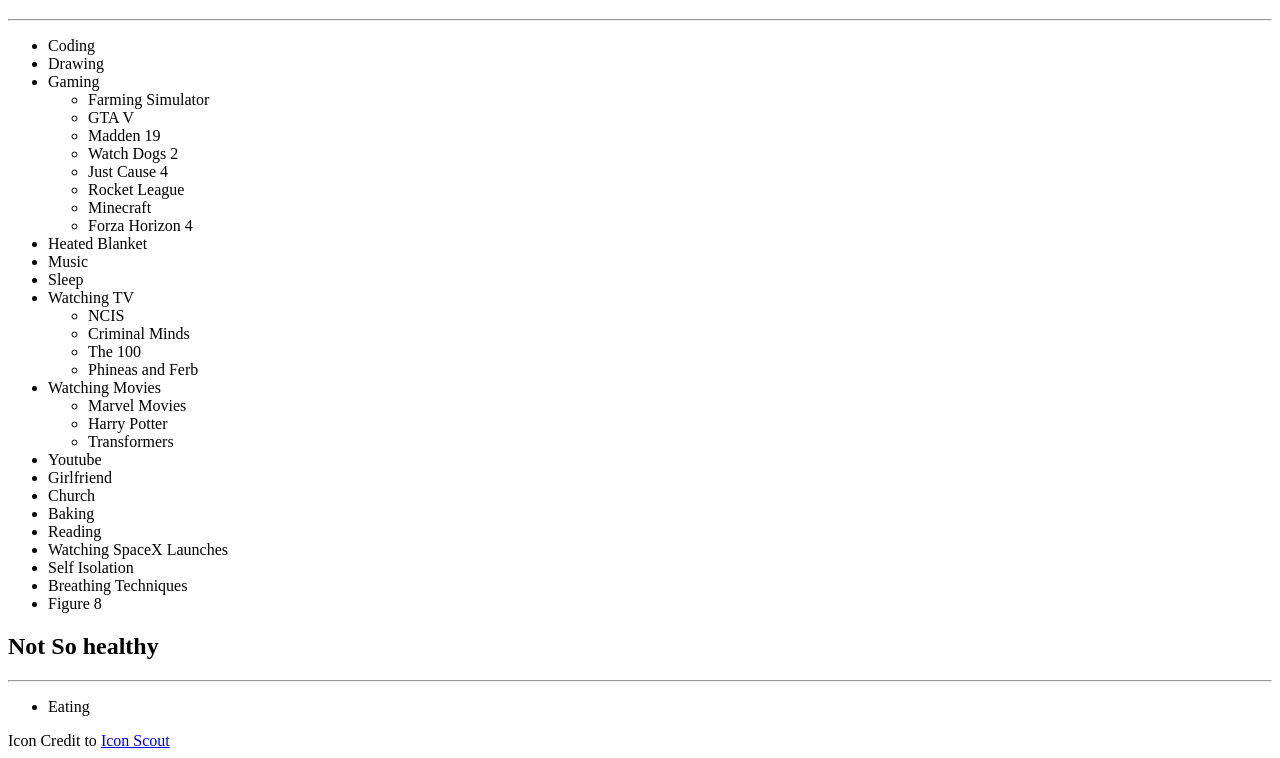
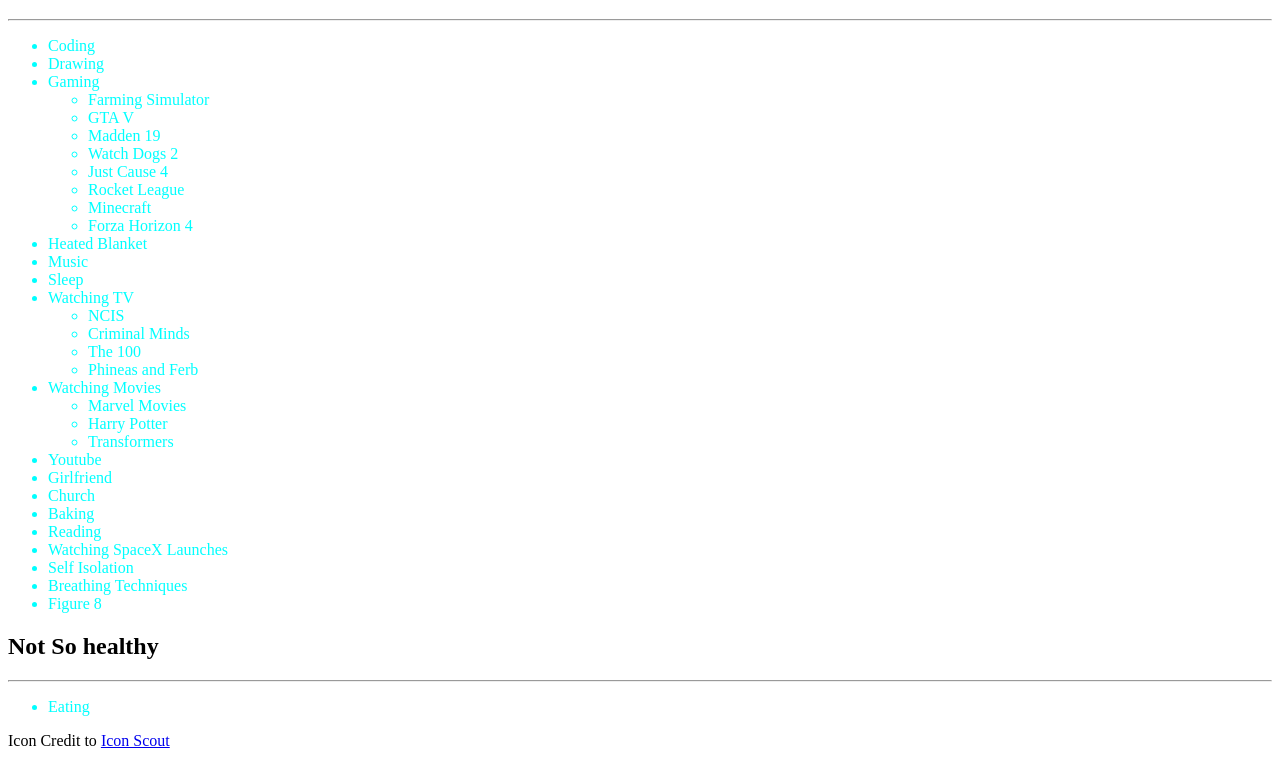
Before and after one commit to walkerdick2/Welness-Toolbox, a plain HTML site: page index.html in a window 1280 px wide. Shown: the part 61-819 px from the top of the page. Drawn offline with Linux system fonts and the light colour scheme; the site is published under a folder, as on GitHub Pages, so addresses that start at the root find nothing.

Commit message:
Update Files

```diff
--- a/index.html
+++ b/index.html
@@ -4,8 +4,8 @@
     <meta charset="UTF-8">
     <meta http-equiv="X-UA-Compatible" content="IE=edge">
     <meta name="viewport" content="width=device-width, initial-scale=1.0">
-    <link rel="stylesheet" href="/main.css">
-    <link rel="shortcut icon" type="image" href="/favicon.ico"/>
+    <link rel="stylesheet" href="src/css/main.css">
+    <link rel="shortcut icon" type="image" href="src/img/favicon.ico"/>
     <title>My Welness Toolbox</title>
 </head>
 <body>
```
Also changed, not shown: src/css/main.css (renamed from main.css), src/img/favicon.ico (renamed from favicon.ico).
